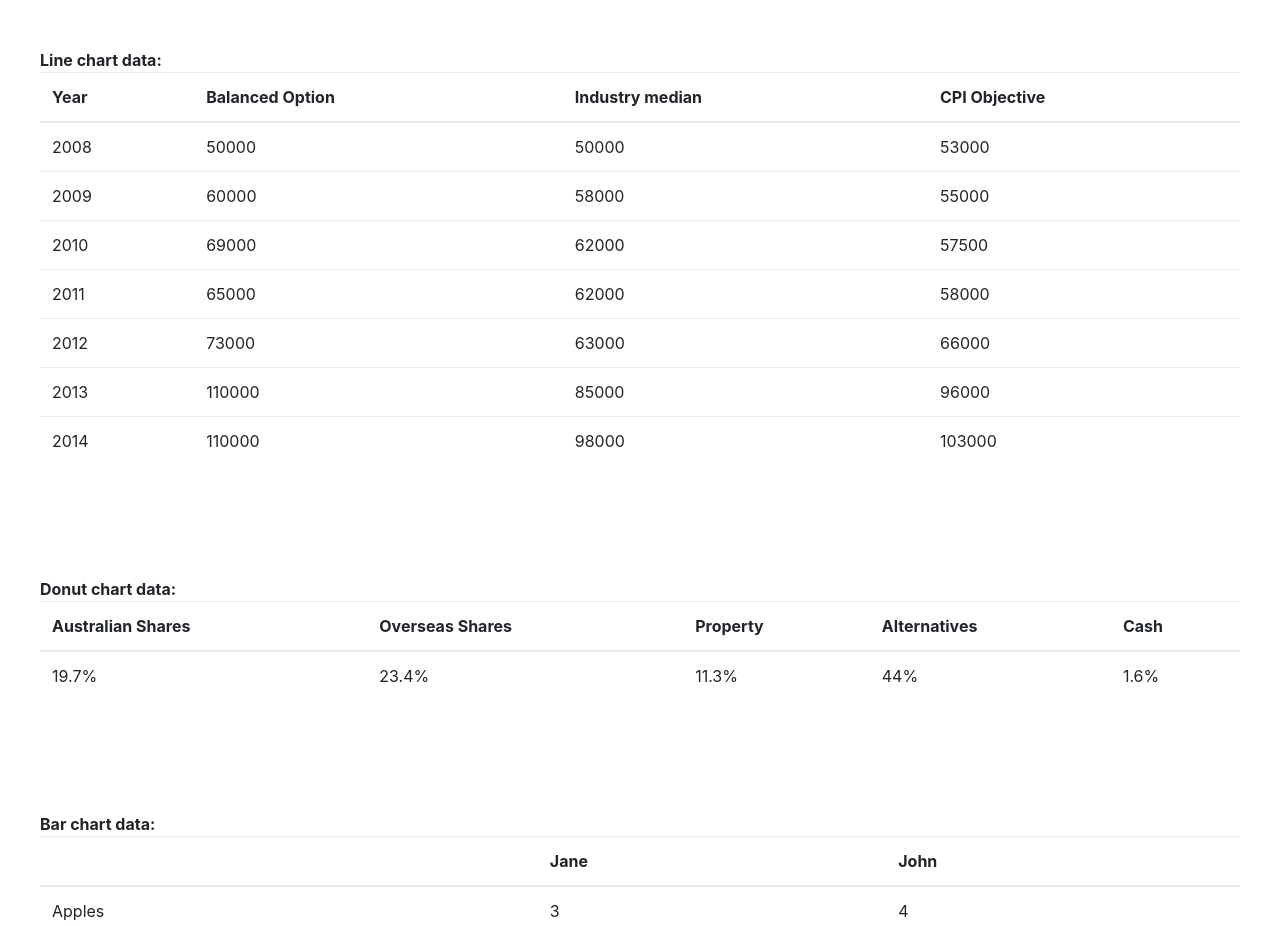
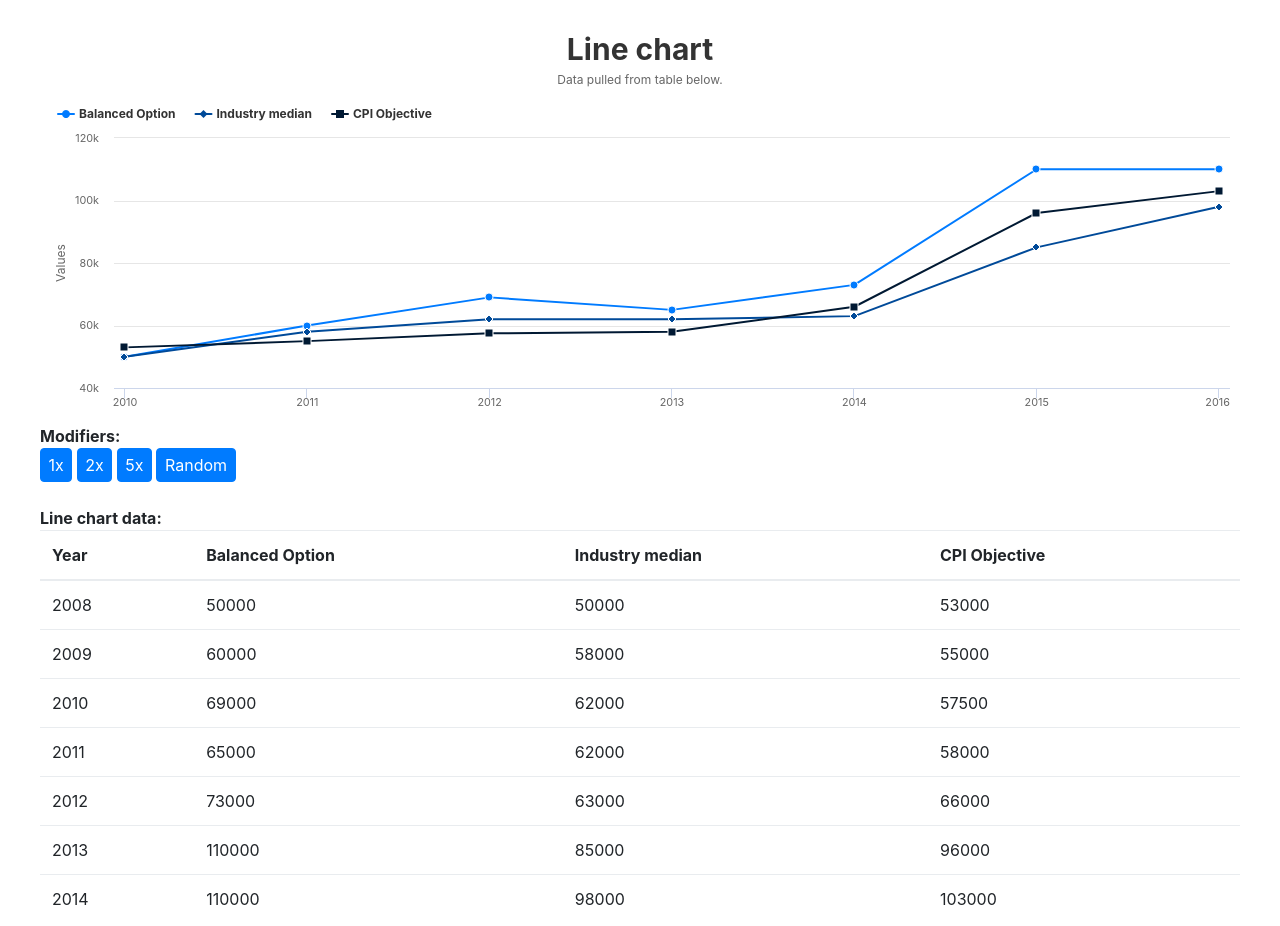
Before and after one commit to ChrisCampbell88/VueHighchartsExample, a website built with webpack: page index.html in a window 1280 px wide. Shown: the top 926 px of the page. Built offline with Linux system fonts and the light colour scheme.

Commit message:
Update build

```diff
--- a/index.html
+++ b/index.html
@@ -11,7 +11,7 @@
     <title>Highcharts - Test</title>
 
     <!-- Project CSS -->
-    <link rel="stylesheet" href="/dist/bundle.css">
+    <link rel="stylesheet" href="dist/bundle.css">
 </head>
 
 <body>
@@ -184,7 +184,7 @@
 
 
     <!-- JavaScript includes -->
-    <script src="/dist/bundle.js"></script>
+    <script src="dist/bundle.js"></script>
 </body>
 
 </html>
```
Also changed, not shown: dist/bundle.css, dist/bundle.js.
